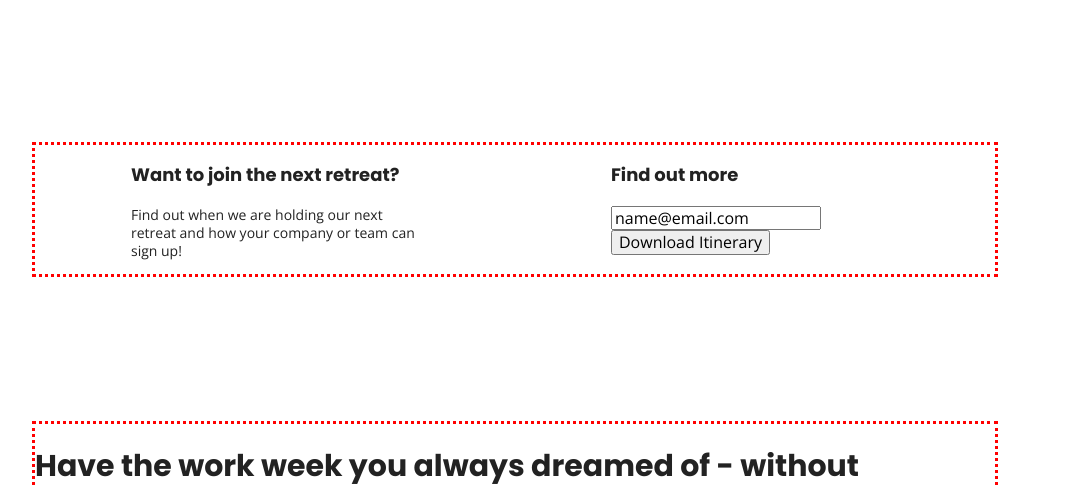
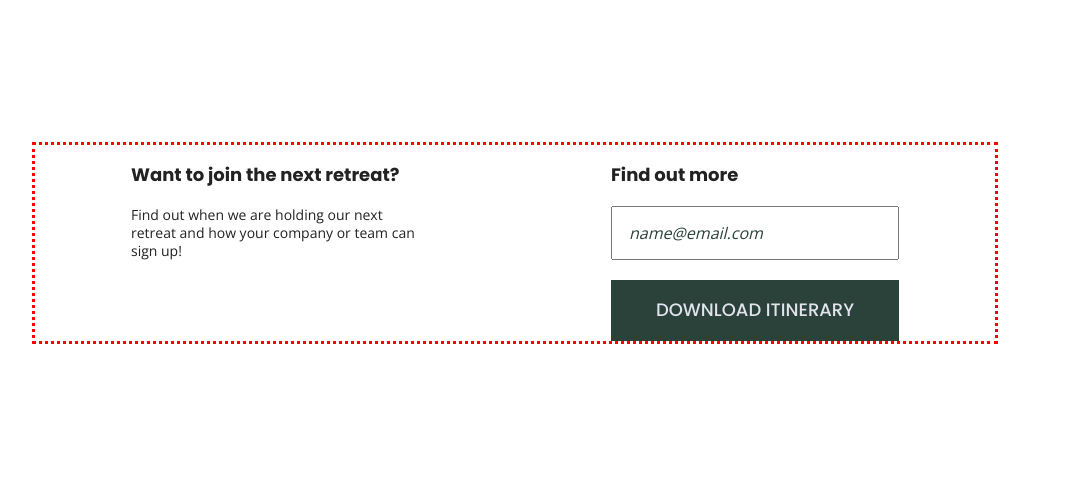
Before and after one commit to M-Ferry/unplugged-retreat, a website built with Parcel: page index.html in a window 1280 px wide. Shown: the part 265-750 px from the top of the page, without its empty margins (125-1191 px from the left). Built offline with nearby package versions, Linux system fonts and the light colour scheme.

Commit message:
additions to faq and about changes to css

```diff
--- a/css/main.css
+++ b/css/main.css
@@ -256,6 +256,36 @@ aside {
   display: flex;
   justify-content: center;
 }
+/* this is for aside form*/
+aside .form {
+  margin-top: 30px;
+}
+
+input[type=text] {
+  box-sizing: border-box;
+  width: 100%;
+  color: #2a423a;
+  font-style: italic;
+  padding: 1em;
+}
+
+input[type=button] {
+  width: 100%;
+  padding: 20px 0;
+  margin-top: 20px;
+  background-color: #2a423a;
+  font-family: 'Poppins', Helvetica, Arial, sans-serif;
+  font-weight: 500;
+  font-size: 1.125em;
+  color: #e2e3ed;
+  border: none;
+  text-align: center;
+  text-transform: uppercase;
+}
+
+/*done*/
+
+
 
 /* features */
 
```
Also changed, not shown: about/index.html (+1 -1 lines), faq/index.html (+4 -13 lines).
